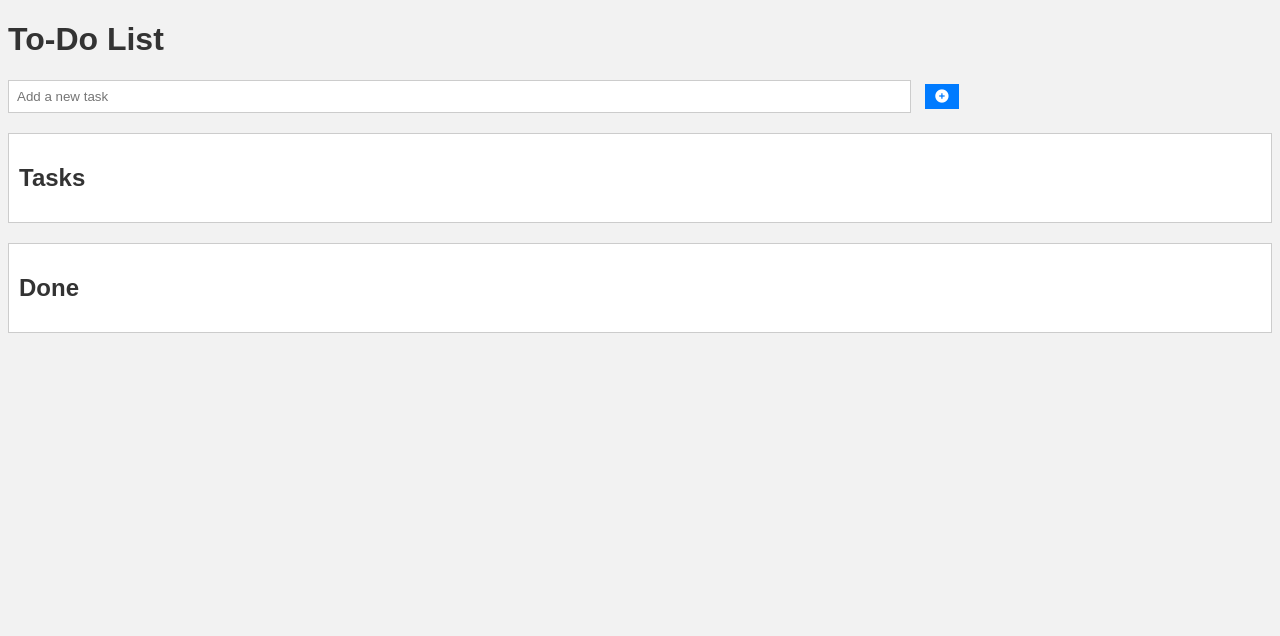
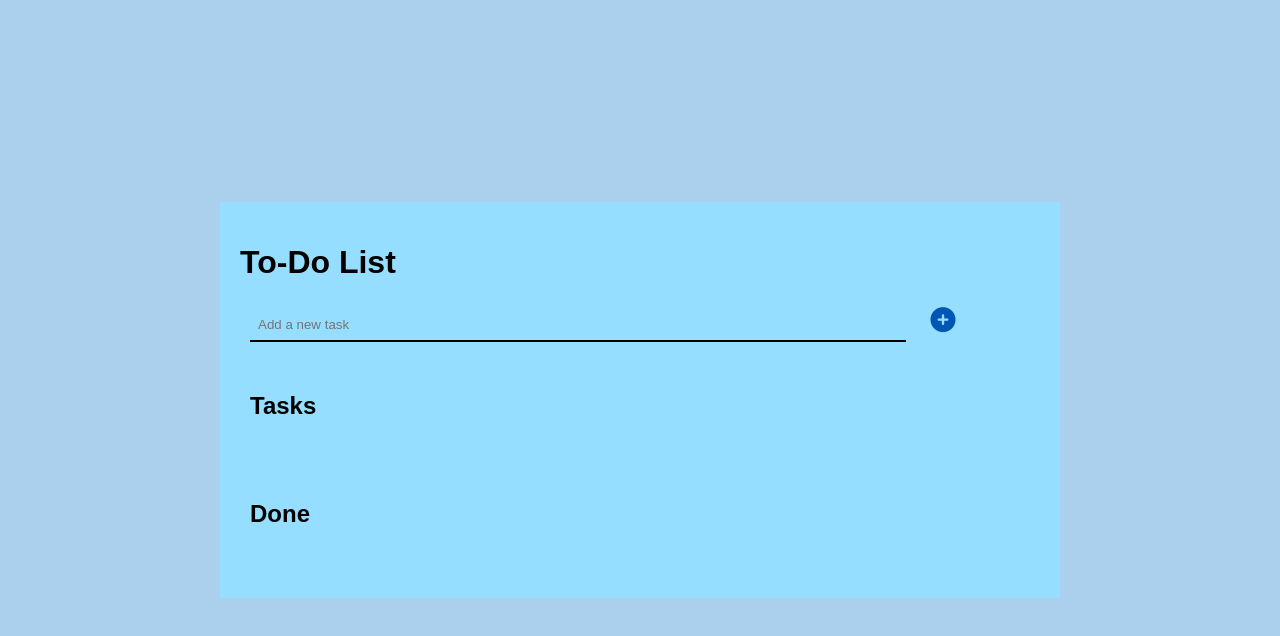
Before and after one commit to adoodevv/todo_app, a plain HTML site: page index.html in a window 1280 px wide. Drawn offline with Linux system fonts and the light colour scheme.

```diff
--- a/styles.css
+++ b/styles.css
@@ -1,24 +1,29 @@
-/* Global Styles */
 body {
     font-family: Arial, sans-serif;
-    background-color: #f2f2f2;
+    background-color: #abd0ee;
+    display: flex;
+    flex-direction: column;
+    align-items: center;
+    justify-content: center;
+    min-height: 100vh;
+    margin: 0;
+    padding: 0;
 }
 
 h1 {
-    color: #333;
+    color: #000000;
 }
 
-/* Task List Styles */
 #task-list, #done-list {
     list-style: none;
     padding: 0;
 }
 
 li {
-    background-color: #fff;
-    padding: 10px;
+    background-color: rgba(250, 250, 250, 0.7);
+    padding: 15px;
     margin: 10px 0;
-    border: 1px solid #ccc;
+    border-radius: 7px;
     display: flex;
     justify-content: space-between;
     align-items: center;
@@ -28,40 +33,51 @@
     background-color: #cfd1d4;
 }
 
-/* Buttons and Inputs */
+i{
+    font-size: 25px;
+}
+
 button {
-    background-color: #007bff;
-    color: #fff;
+    background-color: #96deff;
+    color: #0056b3;
     border: none;
     padding: 5px 10px;
     cursor: pointer;
-    transition: background-color 0.3s;
-}
-
-button:hover {
-    background-color: #0056b3;
 }
 
 input[type="text"] {
-    width: 70%;
+    width: 80%;
     padding: 8px;
     margin-right: 10px;
-    border: 1px solid #ccc;
+    margin-left: 10px;
+    border: none;
+    border-bottom: 2px solid;
+    background-color: #96deff;
+    outline: none;
 }
 
-/* Sections and Headings */
 section {
-    background-color: #fff;
     margin: 20px 0;
     padding: 10px;
-    border: 1px solid #ccc;
 }
 
 h2 {
-    color: #333;
+    color: #000000;
 }
 
-/* Checkbox Styles */
 input[type="checkbox"] {
     margin-right: 10px;
 }
+
+.task-container {
+    background-color: #96deff;
+    padding: 20px;
+    width: 80%;
+    max-width: 800px;
+}
+
+@media (max-width: 600px) {
+    .task-container {
+        width: 90%;
+    }
+}
```
Also changed, not shown: src/todo2.jpg (added), src/todo3.jpg (added).
